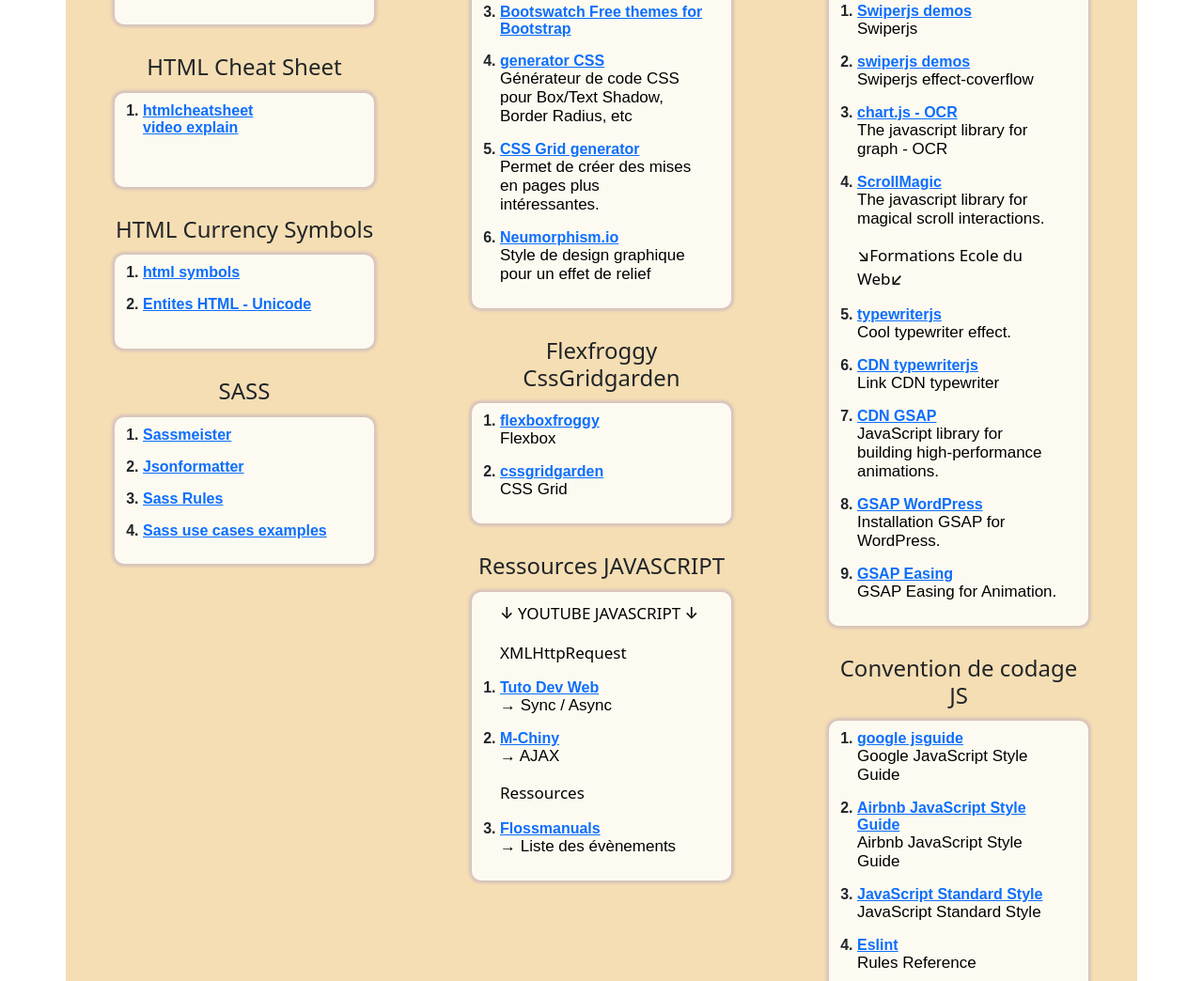
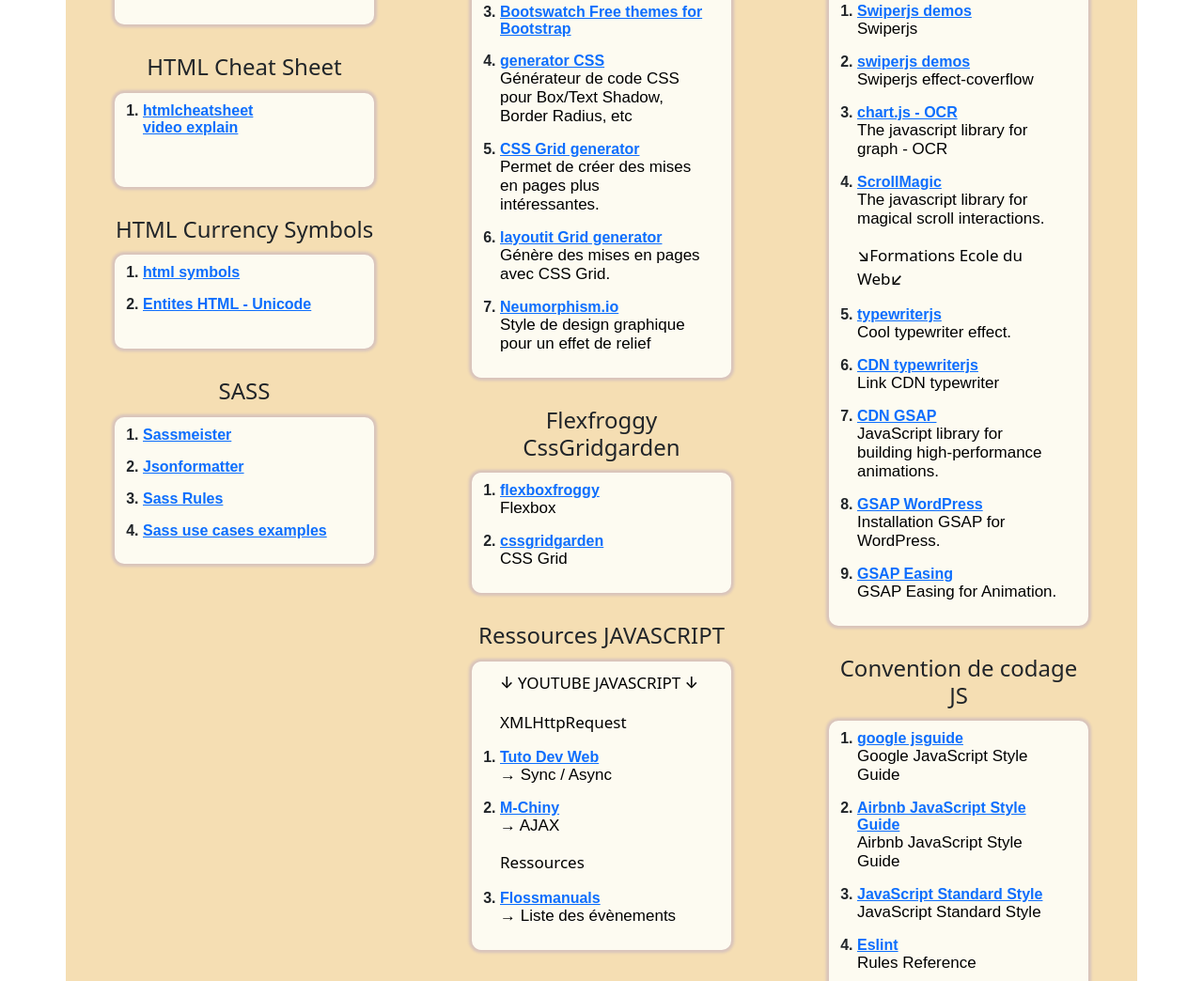
Before and after one commit to prestationweb42/Dev-Tools-WebSite, a plain HTML site: page index.html in a window 1280 px wide. Shown: the part 2239-3283 px from the top of the page at 94% size. Drawn offline with nearby package versions, Linux system fonts and the light colour scheme.

Commit message:
add link layoutit.com CSS Grid

```diff
--- a/index.html
+++ b/index.html
@@ -609,6 +609,12 @@
                                 Permet de créer des mises en pages plus
                                 intéressantes.
                             </p>
+                        </li>
+                        <li>
+                            <a href="https://grid.layoutit.com" target="_blank"
+                                >layoutit Grid generator</a
+                            >
+                            <p>Génère des mises en pages avec CSS Grid.</p>
                         </li>
                         <li>
                             <a
```
